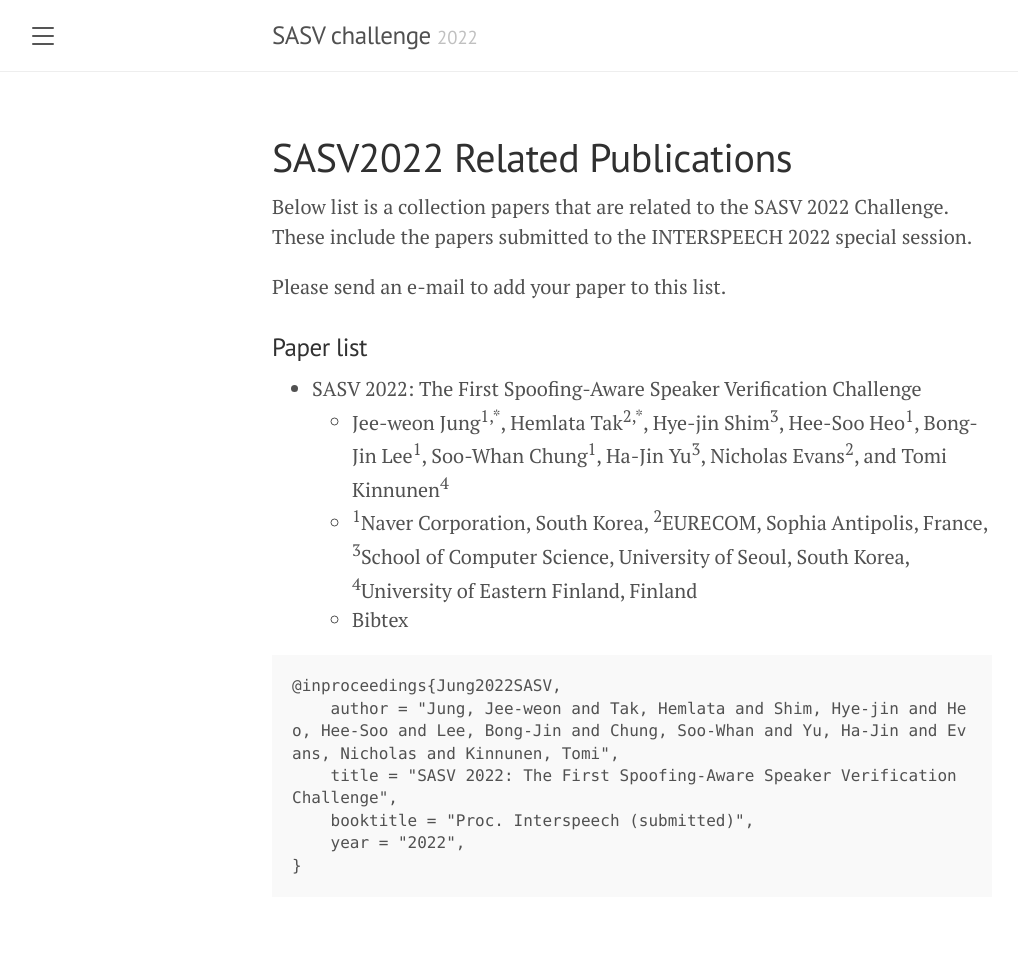
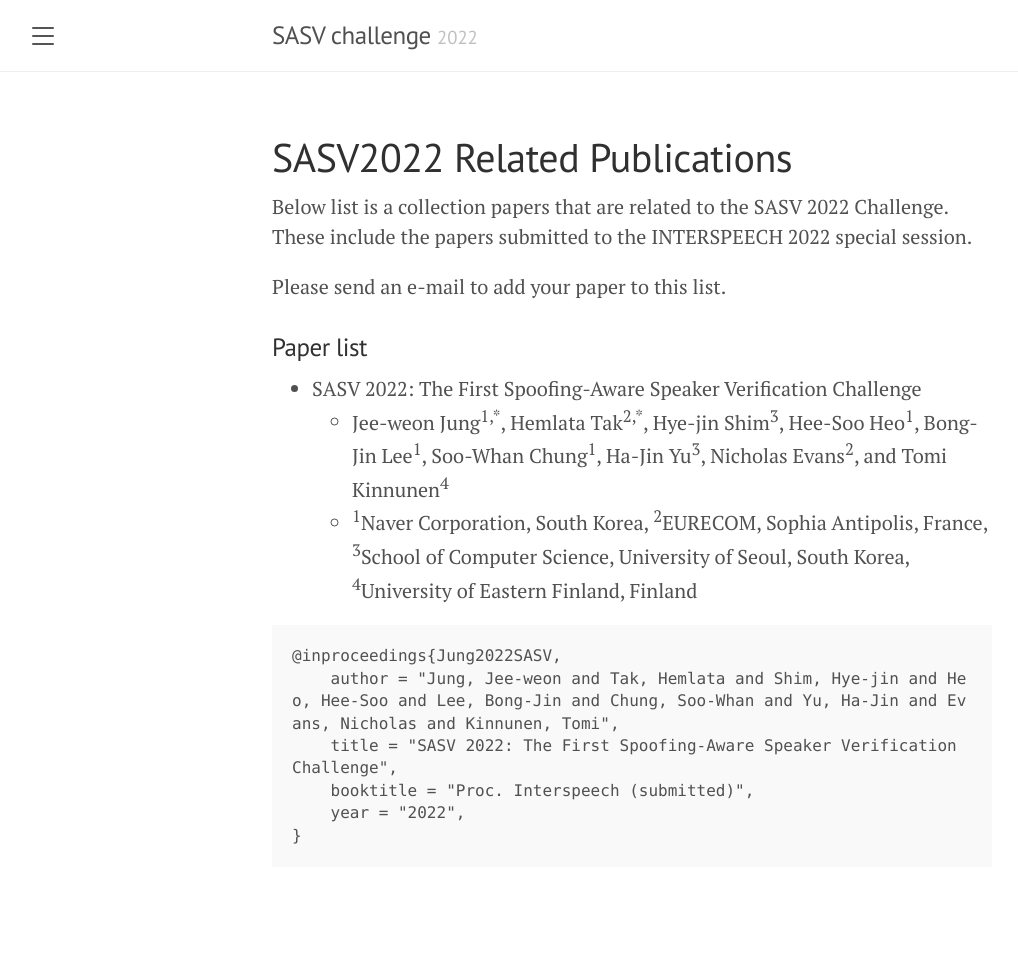
Before and after one commit to sasv-challenge/sasv-challenge.github.io, a Jekyll site: the page built from papers_SASV2022.md, in a window 1280 px wide. Shown: the whole page, without its empty margins (8-1026 px from the left). Built offline with Jekyll 4.4.1, drawn with Linux system fonts in a browser that asks for light colours; after the commit the page ends 947 px from its top, so only the background shows below that.

Commit message:
add paper page

```diff
--- a/papers_SASV2022.md
+++ b/papers_SASV2022.md
@@ -13,11 +13,7 @@ Please send an e-mail to add your paper to this list.
 - SASV 2022: The First Spoofing-Aware Speaker Verification Challenge
   - Jee-weon Jung<sup>1,*</sup>, Hemlata Tak<sup>2,*</sup>, Hye-jin Shim<sup>3</sup>, Hee-Soo Heo<sup>1</sup>, Bong-Jin Lee<sup>1</sup>, Soo-Whan Chung<sup>1</sup>, Ha-Jin Yu<sup>3</sup>, Nicholas Evans<sup>2</sup>, and Tomi Kinnunen<sup>4</sup>
   - <sup>1</sup>Naver Corporation, South Korea, <sup>2</sup>EURECOM, Sophia Antipolis, France, <sup>3</sup>School of Computer Science, University of Seoul, South Korea, <sup>4</sup>University of Eastern Finland, Finland
-  - Bibtex
 <div aria-hidden="true" aria-labelledby="bibtex-Jung2022SASV" class="modal fade" id="bibtex-Jung2022SASV" role="dialog" tabindex="-1">
-<div class="modal-dialog">
-<div class="modal-content">
-<div class="modal-body">
 <pre>@inproceedings{Jung2022SASV,
     author = "Jung, Jee-weon and Tak, Hemlata and Shim, Hye-jin and Heo, Hee-Soo and Lee, Bong-Jin and Chung, Soo-Whan and Yu, Ha-Jin and Evans, Nicholas and Kinnunen, Tomi",
     title = "SASV 2022: The First Spoofing-Aware Speaker Verification Challenge",
@@ -26,6 +22,3 @@ Please send an e-mail to add your paper to this list.
 }
 </pre>
 </div>
-</div>
-</div>
-</div>
```
